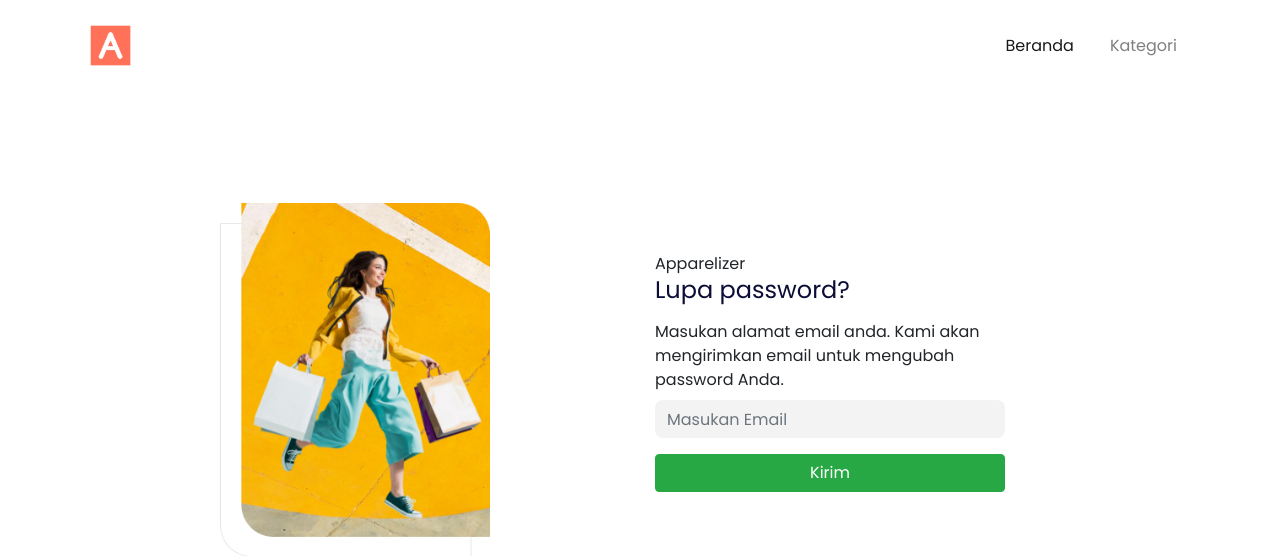
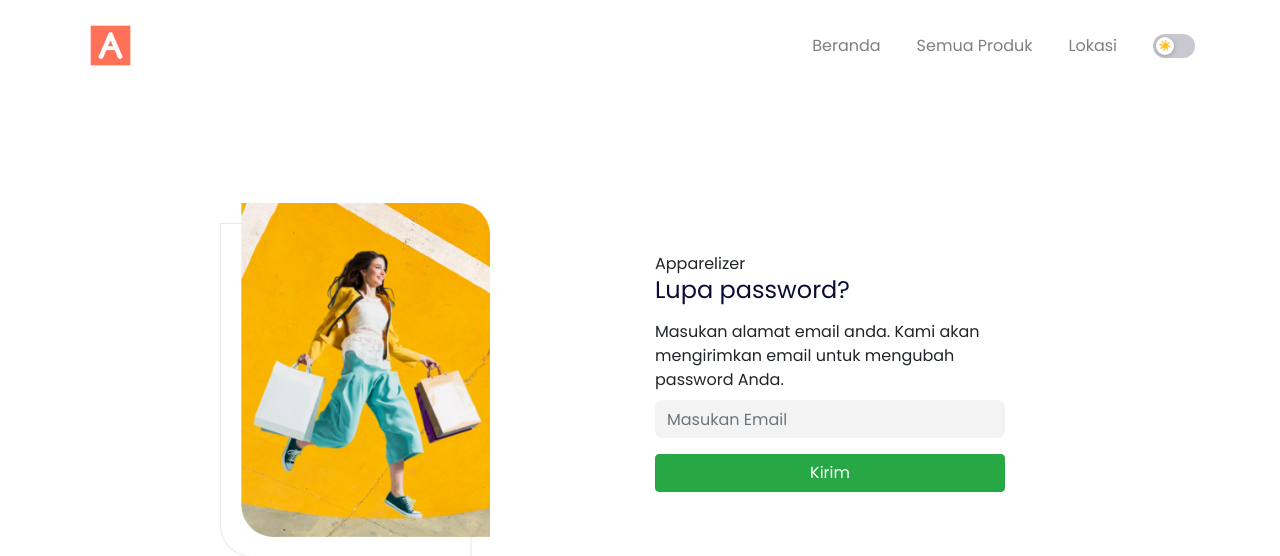
Before and after one commit to gibriann/Apparelizer, a Laravel app: page /lupa-password in a window 1280 px wide. Shown: the top 556 px of the page. Run offline with Laravel 12, Linux system fonts and the light colour scheme; some libraries are stand-ins or nearby versions.

Commit message:
Replace Kategori with Semua Produk and Lokasi on auth navbar

```diff
--- a/resources/views/includes/navbar-auth.blade.php
+++ b/resources/views/includes/navbar-auth.blade.php
@@ -9,12 +9,24 @@
         </button>
         <div class="collapse navbar-collapse" id="navbarResponsive">
             <ul class="navbar-nav ml-auto">
-                <li class="nav-item active">
+                <li class="nav-item">
                     <a href="{{ url('/') }}" class="nav-link">Beranda</a>
                 </li>
 
                 <li class="nav-item">
-                    <a href="{{ url('categories') }}" class="nav-link">Kategori</a>
+                    <a href="{{ url('products') }}" class="nav-link">Semua Produk</a>
+                </li>
+
+                <li class="nav-item">
+                    <a href="/.#find-us" class="nav-link">Lokasi</a>
+                </li>
+
+                <li class="nav-item d-flex align-items-center ml-2">
+                    <button class="theme-toggle" id="themeToggle" aria-label="Toggle dark mode" title="Toggle dark mode">
+                        <span class="toggle-thumb">
+                            <span class="toggle-icon" id="themeIcon">☀️</span>
+                        </span>
+                    </button>
                 </li>
             </ul>
         </div>
```
